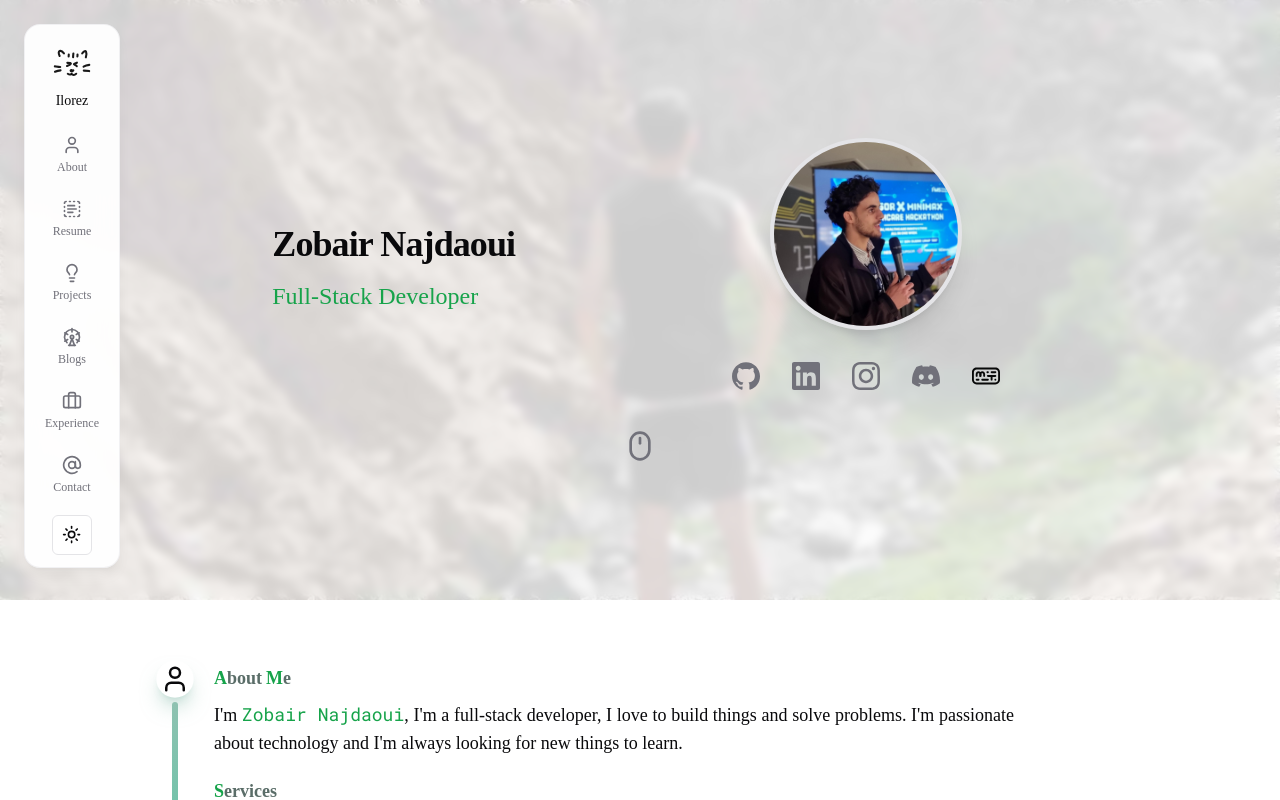
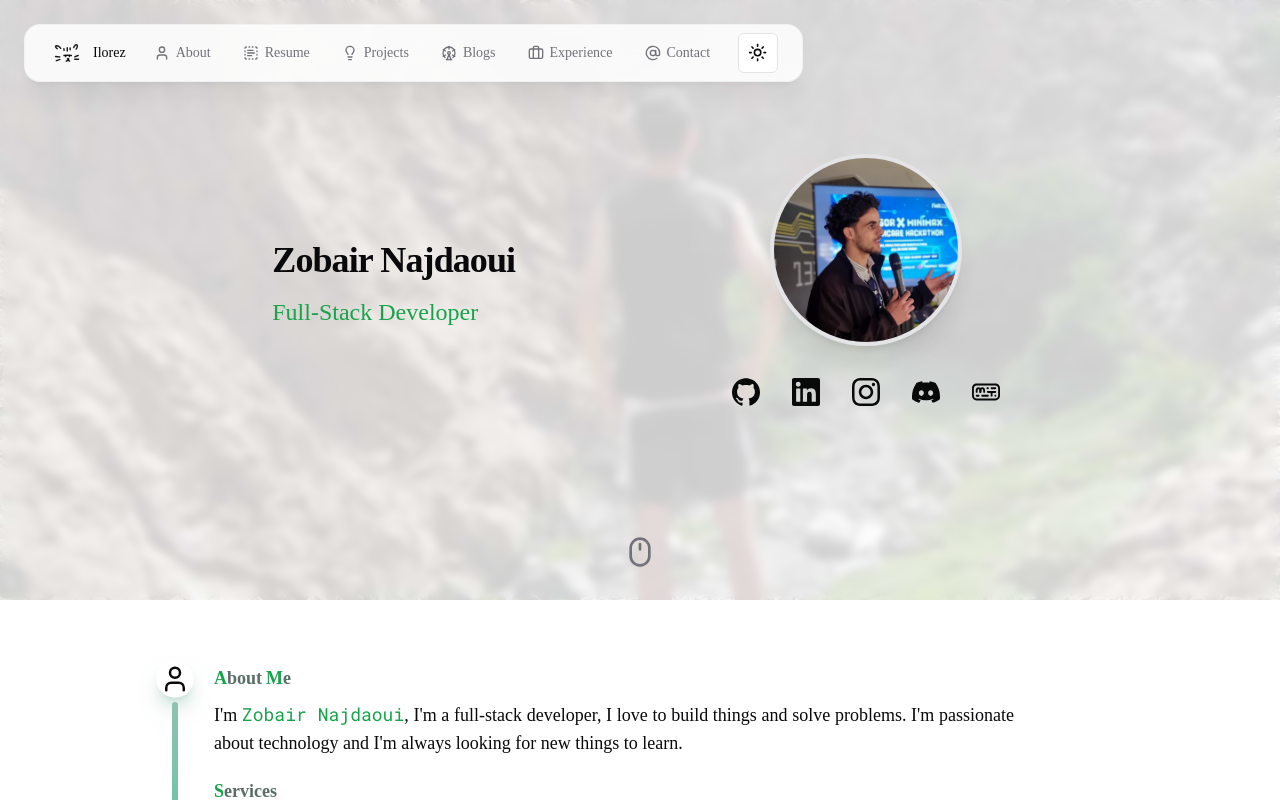
Before and after one commit to ilorez/portfolio, a Next.js app: page / in a window 1280 px wide. Shown: the top 800 px of the page. Built offline with nearby package versions, Linux system fonts and the light colour scheme.

Commit message:
fix navbar ui, add animation, and mouse scrolling animation

```diff
--- a/components/global/Icons.tsx
+++ b/components/global/Icons.tsx
@@ -8,26 +8,70 @@ interface IconProps {
   size?: string;
 }
 
-/** Shared SVG wrapper for social icons: same viewBox, size, fill, a11y. */
-function SocialIconSvg({
+// Theme tokens aligned with Monkeytype: 9009 (light), alpine (dark)
+const SOCIAL_ICON_LIGHT_FILL = '#080909';
+const SOCIAL_ICON_DARK_FILL = '#ffffff';
+
+/** Single SVG layer for a social icon (used in light or dark layer). */
+function SocialIconSvgLayer({
   title,
   path,
-  color = 'currentColor',
-  size,
-}: IconProps & { title: string; path: string }) {
+  fill,
+  className,
+}: {
+  title: string;
+  path: string;
+  fill: string;
+  className?: string;
+}) {
   return (
     <svg
       role="img"
       viewBox="0 0 24 24"
       xmlns="http://www.w3.org/2000/svg"
-      width={size}
-      height={size}
-      className="inline-block flex-shrink-0 transition-colors"
+      className={className}
       aria-hidden
+      preserveAspectRatio="xMidYMid meet"
     >
       <title>{title}</title>
-      <path fill={color} d={path} />
+      <path fill={fill} d={path} />
     </svg>
+  );
+}
+
+/** Theme-aware social icon: black in light mode, white in dark mode (same as Monkeytype). */
+function SocialIconThemed({
+  title,
+  path,
+  size,
+}: {
+  title: string;
+  path: string;
+  size?: string;
+}) {
+  const sizeStyle = size ? { width: `${size}px`, height: `${size}px` } : undefined;
+  return (
+    <span
+      className="relative inline-block flex-shrink-0 transition-[color,opacity] duration-200"
+      style={sizeStyle}
+    >
+      <span className="absolute inset-0 block dark:hidden">
+        <SocialIconSvgLayer
+          title={title}
+          path={path}
+          fill={SOCIAL_ICON_LIGHT_FILL}
+          className="h-full w-full"
+        />
+      </span>
+      <span className="absolute inset-0 hidden dark:block">
+        <SocialIconSvgLayer
+          title={title}
+          path={path}
+          fill={SOCIAL_ICON_DARK_FILL}
+          className="h-full w-full"
+        />
+      </span>
+    </span>
   );
 }
 
@@ -45,20 +89,20 @@ const INSTAGRAM_PATH =
 const DISCORD_PATH =
   'M20.317 4.3698a19.7913 19.7913 0 00-4.8851-1.5152.0741.0741 0 00-.0785.0371c-.211.3753-.4447.8648-.6083 1.2495-1.8447-.2762-3.68-.2762-5.4868 0-.1636-.3933-.4058-.8742-.6177-1.2495a.077.077 0 00-.0785-.037 19.7363 19.7363 0 00-4.8852 1.515.0699.0699 0 00-.0321.0277C.5334 9.0458-.319 13.5799.0992 18.0578a.0824.0824 0 00.0312.0561c2.0528 1.5076 4.0413 2.4228 5.9929 3.0294a.0777.0777 0 00.0842-.0276c.4616-.6304.8731-1.2952 1.226-1.9942a.076.076 0 00-.0416-.1057c-.6528-.2476-1.2743-.5495-1.8722-.8923a.077.077 0 01-.0076-.1277c.1258-.0943.2517-.1923.3718-.2914a.0743.0743 0 01.0776-.0105c3.9278 1.7933 8.18 1.7933 12.0614 0a.0739.0739 0 01.0785.0095c.1202.099.246.1981.3728.2924a.077.077 0 01-.0066.1276 12.2986 12.2986 0 01-1.873.8914.0766.0766 0 00-.0407.1067c.3604.698.7719 1.3628 1.225 1.9932a.076.076 0 00.0842.0286c1.961-.6067 3.9495-1.5219 6.0023-3.0294a.077.077 0 00.0313-.0552c.5004-5.177-.8382-9.6739-3.5485-13.6604a.061.061 0 00-.0312-.0286zM8.02 15.3312c-1.1825 0-2.1569-1.0857-2.1569-2.419 0-1.3332.9555-2.4189 2.157-2.4189 1.2108 0 2.1757 1.0952 2.1568 2.419 0 1.3332-.9555 2.4189-2.1569 2.4189zm7.9748 0c-1.1825 0-2.1569-1.0857-2.1569-2.419 0-1.3332.9554-2.4189 2.1569-2.4189 1.2108 0 2.1757 1.0952 2.1568 2.419 0 1.3332-.946 2.4189-2.1568 2.4189Z';
 
-export function Github(props: IconProps) {
-  return <SocialIconSvg {...props} title="GitHub" path={GITHUB_PATH} />;
+export function Github({ size }: IconProps) {
+  return <SocialIconThemed title="GitHub" path={GITHUB_PATH} size={size} />;
 }
 
-export function Linkedin(props: IconProps) {
-  return <SocialIconSvg {...props} title="LinkedIn" path={LINKEDIN_PATH} />;
+export function Linkedin({ size }: IconProps) {
+  return <SocialIconThemed title="LinkedIn" path={LINKEDIN_PATH} size={size} />;
 }
 
-export function Instagram(props: IconProps) {
-  return <SocialIconSvg {...props} title="Instagram" path={INSTAGRAM_PATH} />;
+export function Instagram({ size }: IconProps) {
+  return <SocialIconThemed title="Instagram" path={INSTAGRAM_PATH} size={size} />;
 }
 
-export function Discord(props: IconProps) {
-  return <SocialIconSvg {...props} title="Discord" path={DISCORD_PATH} />;
+export function Discord({ size }: IconProps) {
+  return <SocialIconThemed title="Discord" path={DISCORD_PATH} size={size} />;
 }
 
 /** Monkeytype logo paths (9009 black / alpine white from monkeytype-icon repo) */
@@ -101,7 +145,7 @@ export function Monkeytype({ size }: IconProps) {
   const sizeStyle = size ? { width: `${size}px`, height: `${size}px` } : undefined;
   return (
     <span
-      className="relative inline-block flex-shrink-0"
+      className="relative inline-block flex-shrink-0 transition-[color,opacity] duration-200"
       style={sizeStyle}
     >
       <span className="absolute inset-0 block dark:hidden">
--- a/components/global/Navbar.tsx
+++ b/components/global/Navbar.tsx
@@ -2,9 +2,9 @@
 
 import { cn } from '@/lib/utils';
 import Link from 'next/link';
-import { useEffect, useState } from 'react';
+import { useEffect, useRef, useState } from 'react';
 import { Cat_Sad, Cat_Very_Happy } from './Icons';
-import { AtSign, Briefcase, FerrisWheel, Lightbulb, TextSelect, User } from 'lucide-react';
+import { AtSign, Briefcase, FerrisWheel, Lightbulb, Menu, TextSelect, User, X } from 'lucide-react';
 import { ModeToggle } from '../mode-toggle';
 import { useTheme } from 'next-themes';
 import { profile } from '@/data';
@@ -18,77 +18,202 @@ const NAV_LINKS = [
   { href: '#contact', label: 'Contact', icon: AtSign },
 ] as const;
 
+const NAVBAR_HEIGHT = 'h-14';
+
+/** Scroll delta (px) before we collapse/expand — avoids jitter */
+const SCROLL_THRESHOLD = 12;
+
 export default function Navbar() {
   const { resolvedTheme } = useTheme();
-  const [open, setOpen] = useState(true);
-  const [prevScrollPos, setPrevScrollPos] = useState(0);
-
+  const [collapsed, setCollapsed] = useState(false);
+  const [mobileMenuOpen, setMobileMenuOpen] = useState(false);
+  const lastScrollY = useRef(0);
+  const collapsedRef = useRef(false);
   const iconColor = resolvedTheme === 'dark' ? 'white' : 'black';
 
+  collapsedRef.current = collapsed;
+
+  // Scroll: down → collapse (only cat), up → expand (full navbar)
   useEffect(() => {
     const handleScroll = () => {
-      const currentScrollPos = window.scrollY;
-      const scrollingDown = prevScrollPos < currentScrollPos;
-      setPrevScrollPos(currentScrollPos);
-      if (currentScrollPos > 10 && scrollingDown) {
-        setOpen(false);
-      } else if (currentScrollPos <= 10) {
-        setOpen(true);
+      const current =
+        typeof window.scrollY !== 'undefined'
+          ? window.scrollY
+          : document.documentElement?.scrollTop ?? 0;
+      const prev = lastScrollY.current;
+      const delta = current - prev;
+      lastScrollY.current = current;
+
+      if (Math.abs(delta) < SCROLL_THRESHOLD) return;
+
+      if (delta > 0) {
+        if (!collapsedRef.current) setCollapsed(true);
+      } else {
+        if (collapsedRef.current) setCollapsed(false);
       }
     };
-    window.addEventListener('scroll', handleScroll);
+    lastScrollY.current =
+      typeof window.scrollY !== 'undefined'
+        ? window.scrollY
+        : document.documentElement?.scrollTop ?? 0;
+    window.addEventListener('scroll', handleScroll, { passive: true });
     return () => window.removeEventListener('scroll', handleScroll);
-  }, [prevScrollPos]);
+  }, []);
+
+  // Close mobile dropdown when collapsing; close on resize to desktop
+  useEffect(() => {
+    if (collapsed) setMobileMenuOpen(false);
+  }, [collapsed]);
+
+  useEffect(() => {
+    const handleResize = () => {
+      if (window.innerWidth >= 768) setMobileMenuOpen(false);
+    };
+    window.addEventListener('resize', handleResize);
+    return () => window.removeEventListener('resize', handleResize);
+  }, []);
+
+  const isExpanded = !collapsed;
+  const isMenuOpen = mobileMenuOpen;
+
+  const handleCatClick = () => {
+    setCollapsed((c) => !c);
+    if (!collapsed) setMobileMenuOpen(false);
+  };
 
   return (
+    <nav
+      className={cn(
+        'relative min-w-0 overflow-hidden',
+        'bg-white/85 dark:bg-zinc-900/85',
+        'backdrop-blur-xl border border-border/40',
+        'shadow-xl shadow-black/5 dark:shadow-zinc-950/40',
+        'transition-colors duration-300',
+        'rounded-2xl transition-[width] duration-300 ease-out',
+        collapsed ? 'w-14' : 'w-full',
+        isMenuOpen && 'max-md:rounded-b-none max-md:border-b-0'
+      )}
+      aria-label="Main"
+    >
       <div
         className={cn(
-        'flex flex-col gap-4 w-fit px-3 py-3 rounded-2xl',
-        'bg-card/95 backdrop-blur-md border border-border/50',
-        'shadow-lg shadow-black/5 dark:shadow-black/20'
+          'flex items-center gap-4 px-4 md:px-6 min-w-0',
+          NAVBAR_HEIGHT,
+          collapsed && 'justify-center px-0'
+        )}
+      >
+        {/* Left: Cat — toggles collapse; happy = collapsed, sad = expanded */}
+        <button
+          type="button"
+          onClick={handleCatClick}
+          className={cn(
+            'flex items-center gap-2 shrink-0 rounded-lg outline-none',
+            'focus-visible:ring-2 focus-visible:ring-primary focus-visible:ring-offset-2 focus-visible:ring-offset-background',
+            'transition-transform duration-200 hover:scale-105 active:scale-95',
+            collapsed ? 'p-2' : 'py-1'
+          )}
+          aria-expanded={isExpanded}
+          aria-label={isExpanded ? 'Collapse menu' : 'Expand menu'}
+        >
+          {isExpanded ? (
+            <Cat_Sad color={iconColor} size="36" />
+          ) : (
+            <Cat_Very_Happy color={iconColor} size="36" />
+          )}
+          <span
+            className={cn(
+              'hidden text-sm font-medium text-foreground truncate sm:block',
+              'transition-opacity duration-200',
+              collapsed ? 'w-0 overflow-hidden opacity-0' : 'opacity-100'
+            )}
+          >
+            {profile.username}
+          </span>
+        </button>
+
+        {/* Center: Nav links — hidden when collapsed */}
+        <ul
+          className={cn(
+            'hidden md:flex items-center gap-1 lg:gap-2 flex-1 justify-center min-w-0',
+            'transition-opacity duration-200',
+            collapsed ? 'opacity-0 w-0 min-w-0 overflow-hidden pointer-events-none' : 'opacity-100'
+          )}
+        >
+          {NAV_LINKS.map(({ href, label, icon: Icon }) => (
+            <li key={label}>
+              <Link
+                href={href}
+                className={cn(
+                  'group flex items-center gap-1.5 py-2 px-3 rounded-lg whitespace-nowrap',
+                  'text-muted-foreground hover:text-foreground hover:bg-accent/30',
+                  'focus-visible:outline-none focus-visible:ring-2 focus-visible:ring-primary focus-visible:ring-offset-2 focus-visible:ring-offset-background',
+                  'transition-colors duration-200'
+                )}
+              >
+                <Icon className="h-4 w-4 shrink-0" />
+                <span className="text-sm font-medium">{label}</span>
+              </Link>
+            </li>
+          ))}
+        </ul>
+
+        {/* Right: Theme toggle + hamburger — hidden when collapsed */}
+        <div
+          className={cn(
+            'flex items-center gap-2 shrink-0 min-w-0',
+            'transition-opacity duration-200',
+            collapsed ? 'opacity-0 w-0 min-w-0 overflow-hidden pointer-events-none' : 'opacity-100'
           )}
         >
           <button
             type="button"
-        onClick={() => setOpen(!open)}
-        className="flex flex-col items-center gap-0.5 outline-none focus:ring-2 focus:ring-primary focus:ring-offset-2 focus:ring-offset-background rounded-xl"
-        aria-expanded={open}
-        aria-label={open ? 'Close menu' : 'Open menu'}
+            onClick={() => setMobileMenuOpen((prev) => !prev)}
+            className={cn(
+              'flex md:hidden items-center justify-center w-10 h-10 rounded-lg',
+              'text-muted-foreground hover:text-foreground hover:bg-accent/30',
+              'outline-none focus-visible:ring-2 focus-visible:ring-primary focus-visible:ring-offset-2 focus-visible:ring-offset-background',
+              'transition-colors duration-200'
+            )}
+            aria-expanded={mobileMenuOpen}
+            aria-label={mobileMenuOpen ? 'Close menu' : 'Open menu'}
           >
-        {open ? (
-          <>
-            <Cat_Very_Happy color={iconColor} size="52" />
-            <span className="text-sm font-medium text-foreground">{profile.username}</span>
-          </>
-        ) : (
-          <Cat_Sad color={iconColor} size="52" />
+            {mobileMenuOpen ? <X className="h-5 w-5" /> : <Menu className="h-5 w-5" />}
+          </button>
+          <ModeToggle />
+        </div>
+      </div>
+
+      {/* Mobile dropdown: only when expanded */}
+      <div
+        className={cn(
+          'absolute top-full left-0 right-0 z-10 md:hidden',
+          'overflow-hidden transition-[max-height,opacity] duration-300 ease-in-out',
+          'rounded-b-2xl border-x border-b border-border/40',
+          'bg-white/85 dark:bg-zinc-900/85 backdrop-blur-xl',
+          'shadow-lg shadow-black/5 dark:shadow-zinc-950/40',
+          mobileMenuOpen ? 'max-h-[min(70vh,24rem)] opacity-100' : 'max-h-0 opacity-0'
         )}
-      </button>
-
-      {open && (
-        <nav className="w-full" aria-label="Main">
-          <ul className="flex flex-col gap-2 w-full items-center">
+      >
+        <ul className="flex flex-col gap-0.5 px-2 py-3">
           {NAV_LINKS.map(({ href, label, icon: Icon }) => (
-              <li key={label} className="w-full">
+            <li key={label}>
               <Link
                 href={href}
+                onClick={() => setMobileMenuOpen(false)}
                 className={cn(
-                    'flex flex-col items-center gap-1 py-2 px-2 rounded-lg w-full',
-                    'text-muted-foreground hover:text-foreground hover:bg-accent/50',
-                    'transition-colors'
+                  'group flex items-center gap-2 py-2.5 px-3 rounded-lg',
+                  'text-muted-foreground hover:text-foreground hover:bg-accent/30',
+                  'focus-visible:outline-none focus-visible:ring-2 focus-visible:ring-primary focus-visible:ring-offset-2 focus-visible:ring-offset-background',
+                  'transition-colors duration-200'
                 )}
               >
-                  <Icon className="h-5 w-5" />
-                  <span className="text-xs font-medium">{label}</span>
+                <Icon className="h-4 w-4 shrink-0" />
+                <span className="text-sm font-medium">{label}</span>
               </Link>
             </li>
           ))}
-            <li className="w-full flex justify-center pt-1">
-              <ModeToggle />
-            </li>
         </ul>
+      </div>
     </nav>
-      )}
-    </div>
   );
 }
--- a/components/global/homepage/header.tsx
+++ b/components/global/homepage/header.tsx
@@ -27,7 +27,7 @@ export default function Header() {
           'dark:bg-black/70'
         )}
       />
-      <div className="relative z-10 flex min-h-[75vh] w-full flex-col items-center justify-center gap-8 p-8 md:p-12">
+      <div className="relative z-10 flex min-h-[75vh] w-full flex-col items-center justify-center gap-8 p-8 pb-16 md:p-12 md:pb-20">
         <div className="flex w-full max-w-4xl flex-col items-center gap-10 md:flex-row md:justify-around md:gap-12">
           {/* Name + title */}
           <div className="flex flex-col items-center gap-4 text-center md:items-start md:text-left">
@@ -77,10 +77,17 @@ export default function Header() {
             </ul>
           </div>
         </div>
-        <Mouse
-          className="h-8 w-8 shrink-0 text-muted-foreground"
-          aria-hidden
-        />
+      </div>
+
+      {/* Scroll indicator: bottom-center, subtle bounce */}
+      <div
+        className={cn(
+          'absolute bottom-6 left-1/2 z-10 -translate-x-1/2 md:bottom-8',
+          'text-muted-foreground'
+        )}
+        aria-hidden
+      >
+        <Mouse className="h-8 w-8 shrink-0 animate-scroll-indicator" />
       </div>
     </section>
   );
--- a/tailwind.config.ts
+++ b/tailwind.config.ts
@@ -92,10 +92,15 @@ const config = {
           from: { height: "var(--radix-accordion-content-height)" },
           to: { height: "0" },
         },
+        "scroll-indicator": {
+          "0%, 100%": { transform: "translateY(0)" },
+          "50%": { transform: "translateY(0.375rem)" },
+        },
       },
       animation: {
         "accordion-down": "accordion-down 0.2s ease-out",
         "accordion-up": "accordion-up 0.2s ease-out",
+        "scroll-indicator": "scroll-indicator 2s ease-in-out infinite",
       },
       width: {
         "vertical-line": "var(--i-vertical-line-width)",
```
Also changed, not shown: 1 other file (tests, documents, lock files or other folders). Lines whose indentation alone changed are shown as unchanged.
